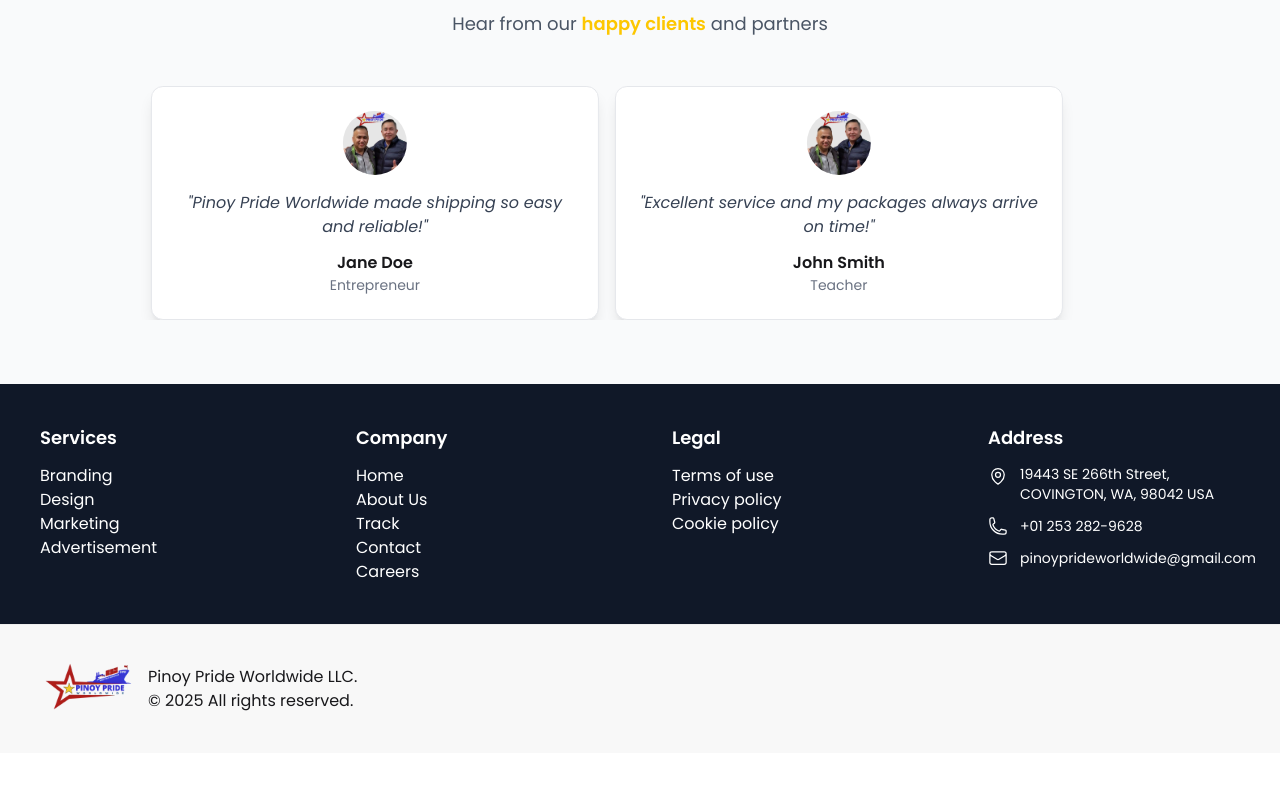
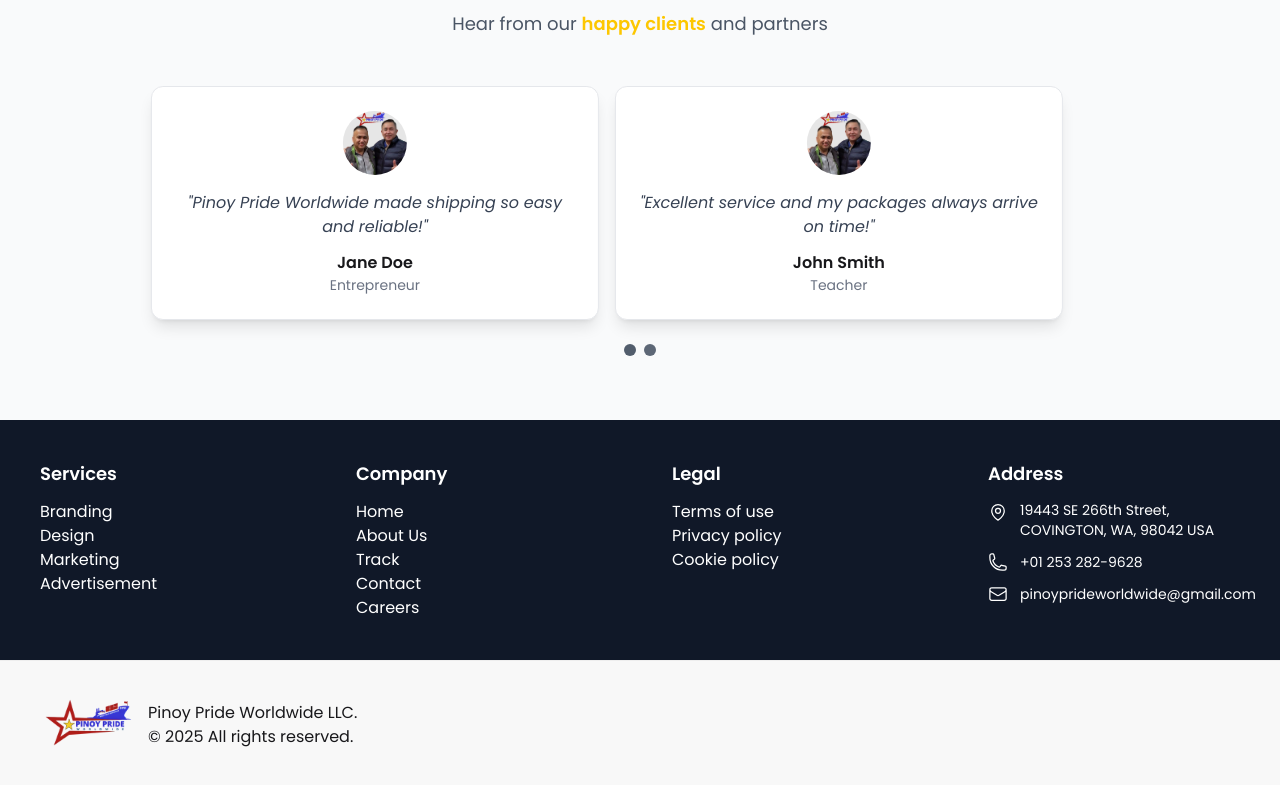
Before and after one commit to derekcatigan/pinoyprideworldwidellc, a Vue app: page / in a window 1280 px wide. Shown: the part 3552-4337 px from the top of the page. Before the commit the page ends 4305 px from the top, so only its background shows below. Built offline with nearby package versions, Linux system fonts and the light colour scheme.

Commit message:
Add Swipe Function for Testimonial Card Carousel

```diff
--- a/src/components/TestimonialCard.vue
+++ b/src/components/TestimonialCard.vue
@@ -65,5 +65,9 @@
                 </div>
             </div>
         </div>
+        <div class="flex justify-center mt-6 gap-2">
+            <button v-for="(dot, i) in slides.length" :key="i" @click="currentSlide = i"
+                class="w-3 h-3 rounded-full transition" :class="currentSlide === i ? 'bg-gray-800' : 'bg-gray-400'" />
+        </div>
     </div>
 </template>
```
